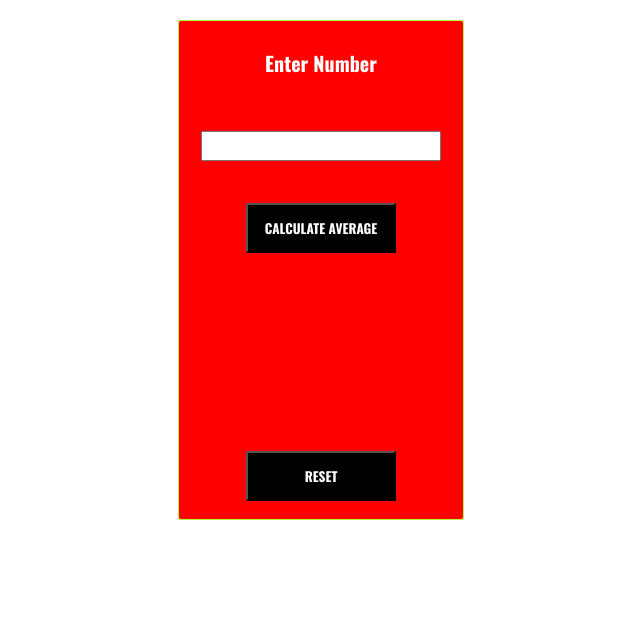
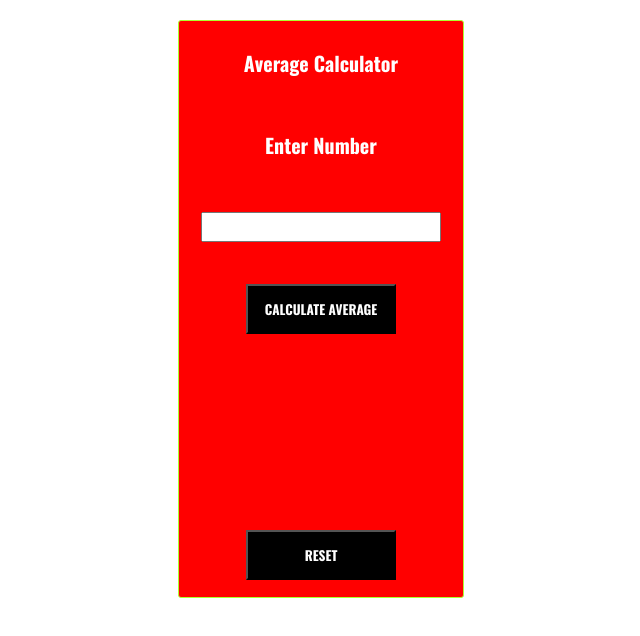
Before and after one commit to vedatsozen/averagecalculator, a plain HTML site: page index.html in a window 1280 px wide. Shown: the whole page, without its empty margins (319-959 px from the left). Drawn offline with nearby package versions, Linux system fonts and the light colour scheme.

Commit message:
Update index.html

```diff
--- a/index.html
+++ b/index.html
@@ -12,6 +12,7 @@
 
 <table>
 
+    <tr><td>Average Calculator</td></tr>
     <tr><td>Enter Number</td></tr>
     <tr><td><input type="text" id="numberid"></td></tr>
     <tr><td><button type="button" onclick="addNumber()">CALCULATE AVERAGE</td></tr>
```
